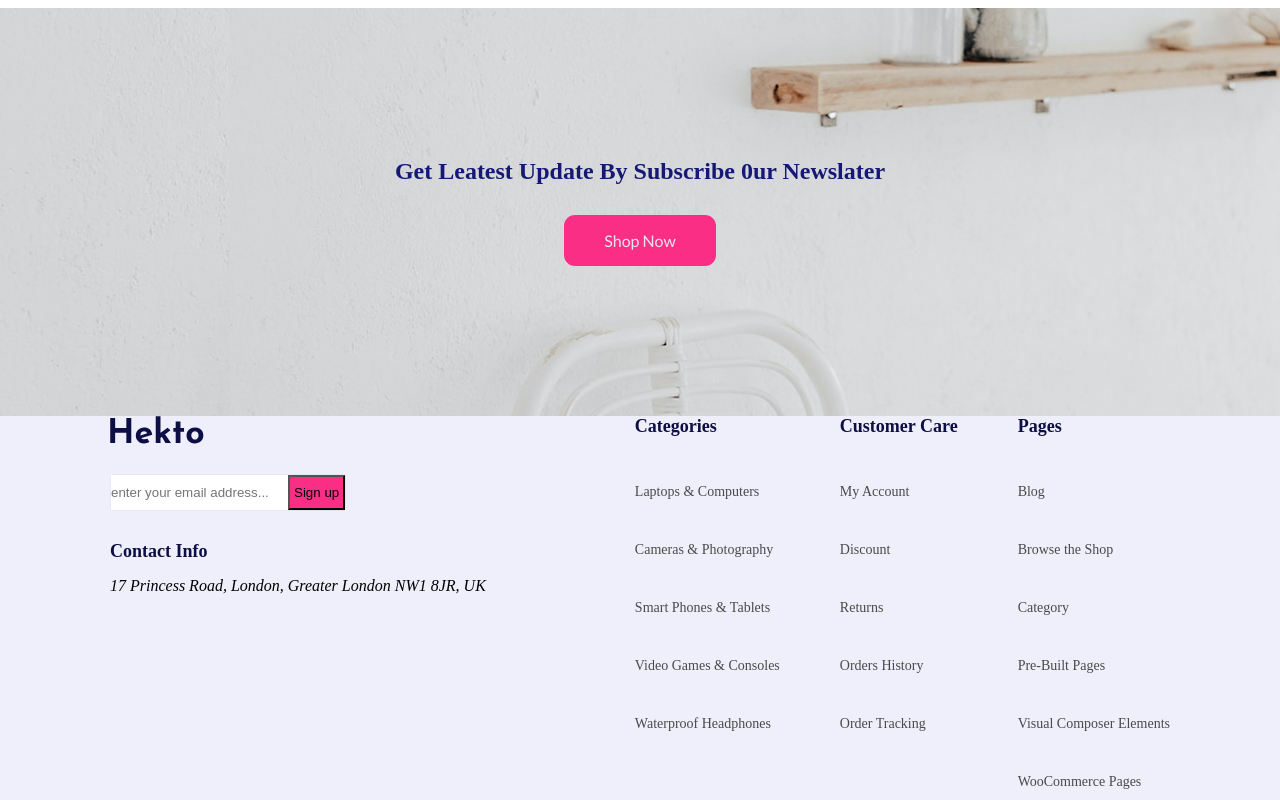
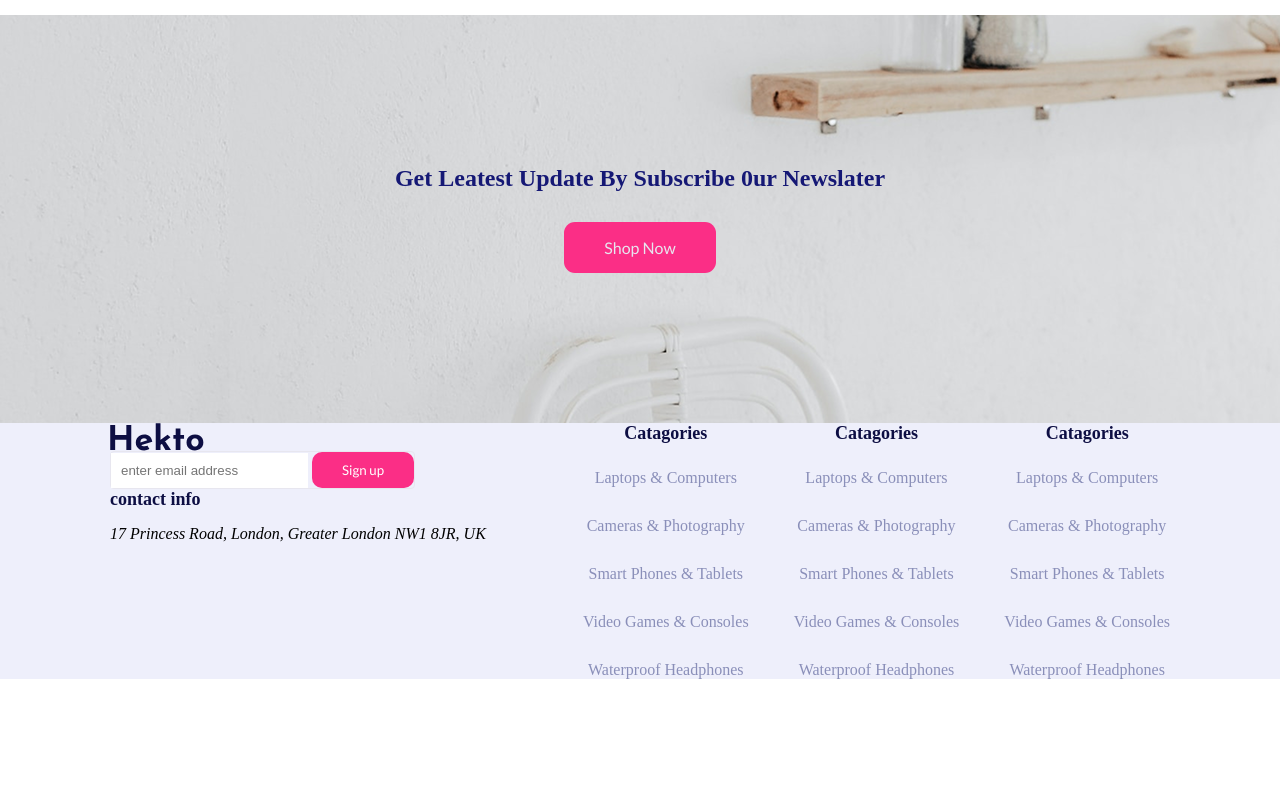
Before and after one commit to Adel-abualrub/hecto-project, a plain HTML site: page index.html in a window 1280 px wide. Shown: the part 874-1674 px from the top of the page. After the commit the page ends 1553 px from the top, so only its background shows below. Drawn offline with Linux system fonts and the light colour scheme.

Commit message:
update at foter section

```diff
--- a/css/base.css
+++ b/css/base.css
@@ -11,8 +11,24 @@ box-sizing: border-box;
 --MainFont: "Lato", sans-serif;
 }
 .container{
-width: calc(100% - 220px);
+width: calc(100% - 320px);
 margin:auto;
+}
+
+@media screen and (max-width: 1400px) {
+    .container{
+        width: calc(100% - 220px);
+    }
+}
+@media screen and (max-width: 992px) {
+    .container{
+        width: calc(100% - 100px);
+    }
+}
+@media screen and (max-width: 576px) {
+    .container{
+        width: calc(100% - 40px);
+    }
 }
 header{
     font-family: var(--MainFont);
@@ -29,16 +45,35 @@ header{
     justify-content: space-between;
     text-align: center;
 }
+.footer .row{
+    gap :30px;
+}
 .btn{
     font-family: var(--MainFont);
     border: none;
     outline: none;
 color: white;
-background-color: var(--MainColor);
+background-color: var(--SecondaryColor);
 padding : 16px 40px;
 display: inline-block;
 }
+.btn-footer{
+    font-family: var(--MainFont);
+    border: none;
+    outline: none;
+color: white;
+background-color: var(--SecondaryColor);
+padding : 10px 30px;
+display: inline-block;
+border-radius: 10px;
+border: 3px;
+}
+.sign-up-box{
+    border: none;
+    outline: none;
+    padding: 10px;
 
+}
 nav ul{
 
     display: flex;
@@ -67,6 +102,9 @@ background-color: var(--SecondaryColor);
 .d-flex{
 display: flex;
 }
+.flex-col{
+    flex-direction: column;
+}
 .align-c{
 align-items: center;
 }
@@ -87,6 +125,7 @@ justify-content: space-between;
 outline: none;
 
 }
+
 .padding-top1{
     padding-top: 5px ;
 }
@@ -98,6 +137,9 @@ outline: none;
 }
 .padding-top40px{
     padding-top: 40px;
+}
+.gap10px{
+    gap: 10px;
 }
 .gap30px{
     gap: 30px;
--- a/css/main.css
+++ b/css/main.css
@@ -91,3 +91,47 @@ text-decoration: none;
 .right-side {
   gap: 60px;
 }
+
+ .footer nav a{
+  color: #8A8FB9;
+  text-decoration: none;
+  transition: 0.3s;
+}
+
+nav a:hover{
+  color: #151875;
+
+}
+.right-side{
+
+   width: calc((100% -30) / 2);
+}
+.footer .left-side img{
+  display: block;
+  margin-left: 0;
+
+  width: calc((100% -30) / 2);
+}
+.footer .right-side .row{
+  gap :45px;
+}
+.footer .item{
+  width : calc((100% -90) / 2);
+}
+.footer .img{
+  align-items: start;
+}
+@media screen and (max-width : 992px){
+  .footer .row{
+    flex-direction: column;
+
+  }
+  .left-side{
+    width: 100%;
+
+  }
+  .right-side{
+    width: 100%;
+  }
+
+}
--- a/index.html
+++ b/index.html
@@ -16,8 +16,8 @@
 <!-- Base css-->
 <link rel="stylesheet" href="./css/base.css">
 <!-- Main css-->
- <link rel="stylesheet" href="./css/main.css">
 
+<link rel="stylesheet" href="./css/main.css">
 </head>
 <body>
 
@@ -39,9 +39,11 @@
 <li><a href="#"class="Contact">Contact</a></li>
 </ul></nav>
 <div class="search d-flex align-c">
+
 <input type="text" placeholder="" class="Search-Box">
-<img src="./img/search.svg" alt="" class="SearchImg padding-top-button-8px">
-
+<button class="SearchImg padding-top-button-8px">
+<img src="./img/search.svg" alt="" class="">
+</button>
 
 </div>
 </div>
@@ -153,72 +155,56 @@
 
 
  <!--start footer-->
- <footer>
-    <div class="container">
-<div class="row align-left ">
-
-<div class="d-flex flex-col gap30px align-start">
-<img src="./img/Hekto.svg" alt="hecto logo" class="H-logo">
-<form class="d-flex flex-col align-start" >
-<div class="search d-flex  align-start ">
-<input type="text" placeholder="enter your email address..." class="sign-up-Box">
-<button class="SearchImg padding-top-button-8px">
-    Sign up
-</button>
+ <footer class="footer">
+<div class="container">
+<div class="row">
+  <div class="left-side d-flex flex-col align-start">
+<img src="./img/Hekto.svg" alt="hecto logo" class="">
+<div class="search align-c align-start">
+  <form action="">
+<input type="text" placeholder="enter email address" class="sign-up-box">
+<button class="btn-footer">Sign up</button>
+</form>
 </div>
-</form>
-<div class="contact">
-<h2>Contact Info</h2>
+<h2>contact info</h2>
 <address>17 Princess Road, London, Greater London NW1 8JR, UK</address>
+  </div>
+  <div class="right-side">
+    <div class="row">
+<div class="item d-flex flex-col gap10px">
+  <h2>Catagories</h2>
+  <nav class="d-flex flex-col gap30px">
+    <a href="#">Laptops & Computers</a>
+    <a href="#">Cameras & Photography</a>
+    <a href="#">Smart Phones & Tablets</a>
+    <a href="#">Video Games & Consoles</a>
+    <a href="#">Waterproof Headphones</a>
+  </nav>
 </div>
-
-
-
-
+<div class="item d-flex flex-col gap10px">
+   <h2>Catagories</h2>
+  <nav class="d-flex flex-col gap30px">
+    <a href="#">Laptops & Computers</a>
+    <a href="#">Cameras & Photography</a>
+    <a href="#">Smart Phones & Tablets</a>
+    <a href="#">Video Games & Consoles</a>
+    <a href="#">Waterproof Headphones</a>
+  </nav>
 </div>
-<!-- Right Side -->
-<div class="right-side d-flex space-between">
-
-  <!-- Categories -->
-  <div class="d-flex flex-col gap30px align-start">
-    <h2>Categories</h2>
-    <ul class="d-flex flex-col gap30px align-start">
-      <li><a href="#">Laptops & Computers</a></li>
-      <li><a href="#">Cameras & Photography</a></li>
-      <li><a href="#">Smart Phones & Tablets</a></li>
-      <li><a href="#">Video Games & Consoles</a></li>
-      <li><a href="#">Waterproof Headphones</a></li>
-    </ul>
+<div class="item d-flex flex-col gap10px">
+   <h2>Catagories</h2>
+  <nav class="d-flex flex-col gap30px">
+    <a href="#">Laptops & Computers</a>
+    <a href="#">Cameras & Photography</a>
+    <a href="#">Smart Phones & Tablets</a>
+    <a href="#">Video Games & Consoles</a>
+    <a href="#">Waterproof Headphones</a>
+  </nav>
+</div>
   </div>
-
-  <!-- Customer Care -->
-  <div class="d-flex flex-col gap30px align-start">
-    <h2>Customer Care</h2>
-    <ul class="d-flex flex-col gap30px align-start">
-      <li><a href="#">My Account</a></li>
-      <li><a href="#">Discount</a></li>
-      <li><a href="#">Returns</a></li>
-      <li><a href="#">Orders History</a></li>
-      <li><a href="#">Order Tracking</a></li>
-    </ul>
-  </div>
-
-  <!-- Pages -->
-  <div class="d-flex flex-col gap30px align-start">
-    <h2>Pages</h2>
-    <ul class="d-flex flex-col gap30px align-start">
-      <li><a href="#">Blog</a></li>
-      <li><a href="#">Browse the Shop</a></li>
-      <li><a href="#">Category</a></li>
-      <li><a href="#">Pre-Built Pages</a></li>
-      <li><a href="#">Visual Composer Elements</a></li>
-      <li><a href="#">WooCommerce Pages</a></li>
-    </ul>
-  </div>
-
-</div> <!-- End right-side -->
-
-    </div>
+</div>
+</div>
+</div>
  </footer>
 
 
```
